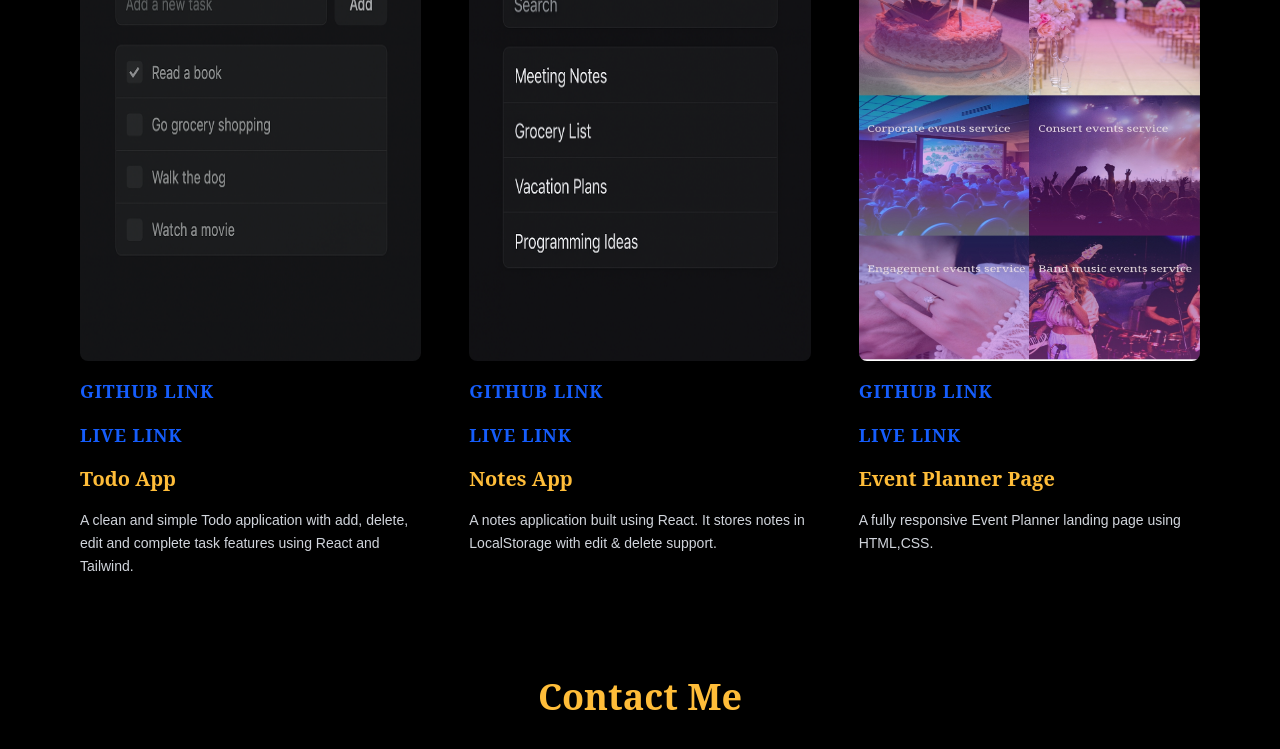
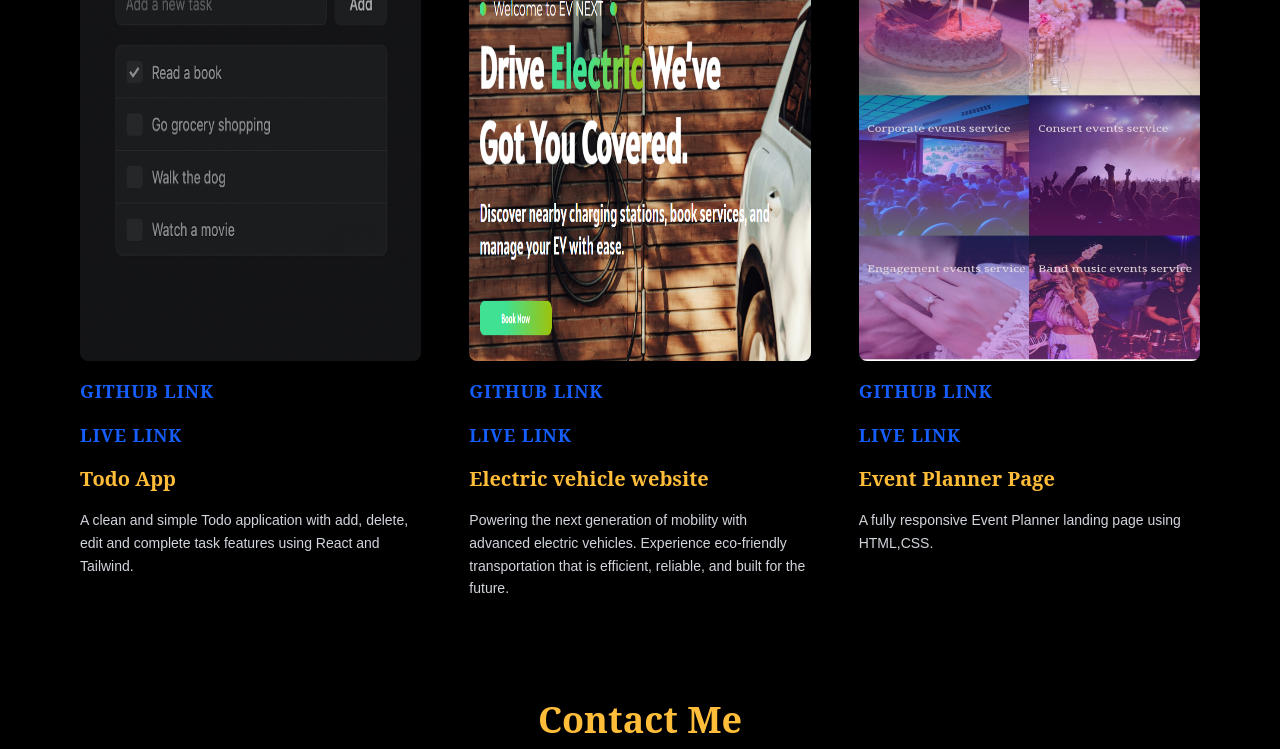
Before and after one commit to guriaarpita25/Portfolio-website, a React (Vite) app: page / in a window 1280 px wide. Shown: the part 2707-3456 px from the top of the page. Built offline with nearby package versions, Linux system fonts and the light colour scheme.

Commit message:
some changes

```diff
--- a/src/Components/Projects.jsx
+++ b/src/Components/Projects.jsx
@@ -12,11 +12,11 @@ const Projects = () => {
     },
 
     {
-      title: "Notes App",
-      image: "/projects/notes.png",
-      desc: "A notes application built using React. It stores notes in LocalStorage with edit & delete support.",
-      github: "https://github.com/guriaarpita25/Notes-app",
-      Netlify: "https://notes-app-arpita.netlify.app/"
+      title: "Electric vehicle website",
+      image: "/projects/ev1.png",
+      desc: "Powering the next generation of mobility with advanced electric vehicles. Experience eco-friendly transportation that is efficient, reliable, and built for the future.",
+      github: "https://github.com/guriaarpita25/Electric-vehicle-website",
+      Netlify: "https://ev-guria.netlify.app/"
     },
 
     {
```
Also changed, not shown: public/projects/ev.png (added), public/projects/ev1.png (added).
